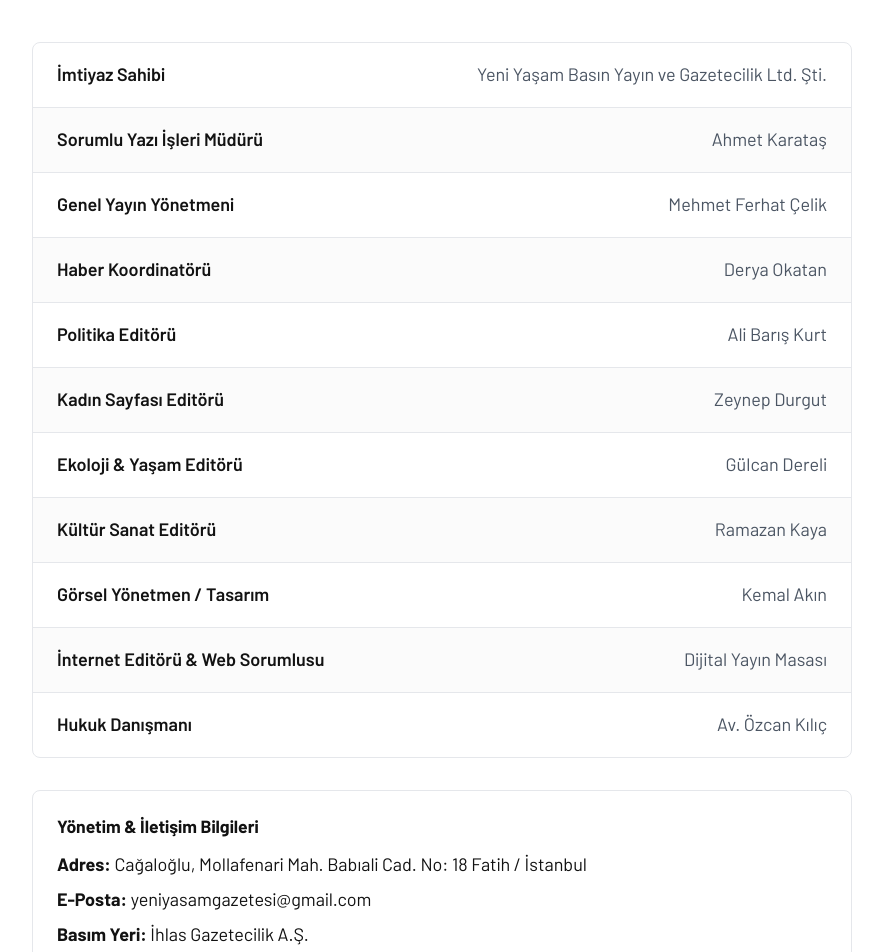
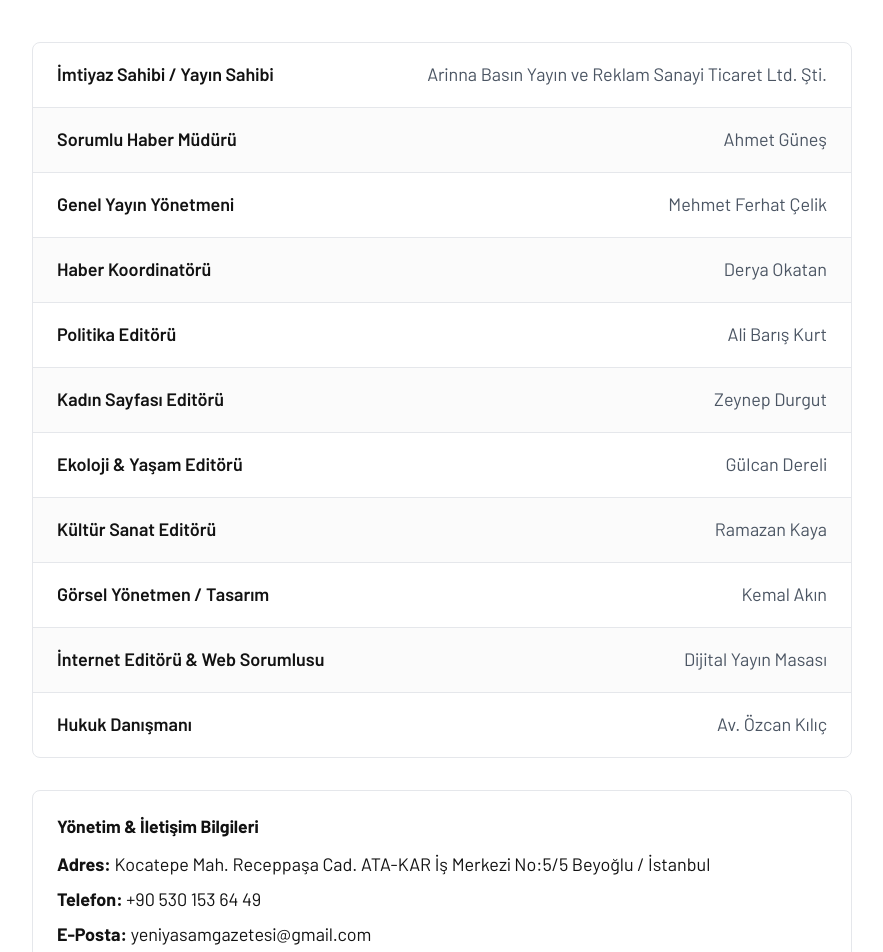
Before and after one commit to Sidilya-Gunes/yeniyasam, a Next.js app: page /kunye in a window 1280 px wide. Shown: the part 320-1272 px from the top of the page, without its empty margins (198-1081 px from the left). Built offline with nearby package versions, Linux system fonts and the light colour scheme; no server answers.

Commit message:
chore: sync official contact, address and imprint with live newspaper data

```diff
--- a/app/iletisim/page.tsx
+++ b/app/iletisim/page.tsx
@@ -52,7 +52,12 @@ export default function IletisimPage() {
 
             <div style={{ marginBottom: '1.25rem' }}>
               <div style={{ fontWeight: 600, color: 'var(--accent)', fontSize: '0.9rem' }}>ADRES</div>
-              <p style={{ margin: '0.25rem 0' }}>Cağaloğlu, Mollafenari Mah. Babıali Cad. No: 18 Fatih / İstanbul</p>
+              <p style={{ margin: '0.25rem 0' }}>Kocatepe Mah. Receppaşa Cad. ATA-KAR İş Merkezi No:5/5 Beyoğlu / İstanbul</p>
+            </div>
+
+            <div style={{ marginBottom: '1.25rem' }}>
+              <div style={{ fontWeight: 600, color: 'var(--accent)', fontSize: '0.9rem' }}>TELEFON</div>
+              <p style={{ margin: '0.25rem 0' }}>+90 530 153 64 49</p>
             </div>
 
             <div style={{ marginBottom: '1.25rem' }}>
--- a/app/kunye/page.tsx
+++ b/app/kunye/page.tsx
@@ -14,8 +14,8 @@ export const metadata: Metadata = {
 
 export default function KunyePage() {
   const staff = [
-    { title: 'İmtiyaz Sahibi', name: 'Yeni Yaşam Basın Yayın ve Gazetecilik Ltd. Şti.' },
-    { title: 'Sorumlu Yazı İşleri Müdürü', name: 'Ahmet Karataş' },
+    { title: 'İmtiyaz Sahibi / Yayın Sahibi', name: 'Arinna Basın Yayın ve Reklam Sanayi Ticaret Ltd. Şti.' },
+    { title: 'Sorumlu Haber Müdürü', name: 'Ahmet Güneş' },
     { title: 'Genel Yayın Yönetmeni', name: 'Mehmet Ferhat Çelik' },
     { title: 'Haber Koordinatörü', name: 'Derya Okatan' },
     { title: 'Politika Editörü', name: 'Ali Barış Kurt' },
@@ -81,7 +81,8 @@ export default function KunyePage() {
           <h3 style={{ fontSize: '1.1rem', fontWeight: 700, marginBottom: '0.75rem', color: 'var(--text-primary)' }}>
             Yönetim & İletişim Bilgileri
           </h3>
-          <p style={{ margin: '0.25rem 0' }}><strong>Adres:</strong> Cağaloğlu, Mollafenari Mah. Babıali Cad. No: 18 Fatih / İstanbul</p>
+          <p style={{ margin: '0.25rem 0' }}><strong>Adres:</strong> Kocatepe Mah. Receppaşa Cad. ATA-KAR İş Merkezi No:5/5 Beyoğlu / İstanbul</p>
+          <p style={{ margin: '0.25rem 0' }}><strong>Telefon:</strong> +90 530 153 64 49</p>
           <p style={{ margin: '0.25rem 0' }}><strong>E-Posta:</strong> yeniyasamgazetesi@gmail.com</p>
           <p style={{ margin: '0.25rem 0' }}><strong>Basım Yeri:</strong> İhlas Gazetecilik A.Ş.</p>
           <p style={{ margin: '0.5rem 0 0 0', fontSize: '0.85rem', opacity: 0.75 }}>
```
